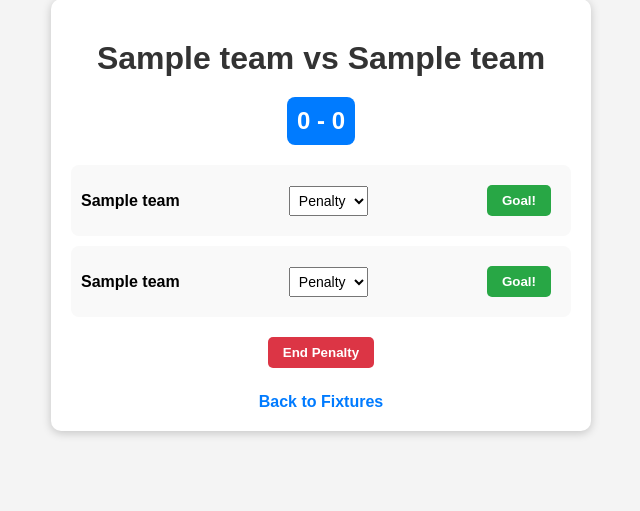
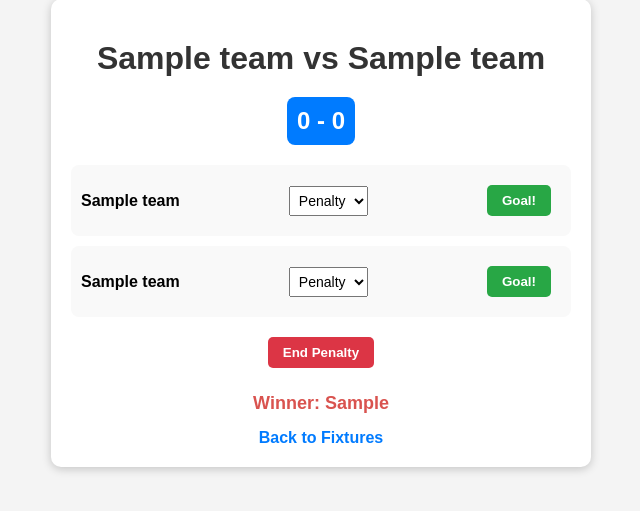
Before and after one commit to umeshkhanal/football-tournament-hostingApp-using-Flask, a Flask app: page /conduct-penalty/1 in a window 1280 px wide. Shown: the part 29-540 px from the top of the page, without its empty margins (319-959 px from the left). Run offline with Flask 3, Linux system fonts and the light colour scheme; tables that the repository leaves empty hold one stand-in row (values such as "Sample post").

Commit message:
Update penalty.html

```diff
--- a/templates/penalty.html
+++ b/templates/penalty.html
@@ -442,7 +442,10 @@ button:hover {
         </div>
 
         <button class="end-match" onclick="endMatch()">End Penalty</button>
+        <h3 id="winner">Winner: {% if fixture.winner %} {{ fixture.winner }} {% else %} Not decided {% endif %}</h3>
 
+        <!-- Celebration Container -->
+        <div id="celebration-container"></div>
 
         <a href="{{ url_for('get_fixtures', tournament_id=fixture.tournament_id) }}" class="back-link">Back to Fixtures</a>
     </div>
```
